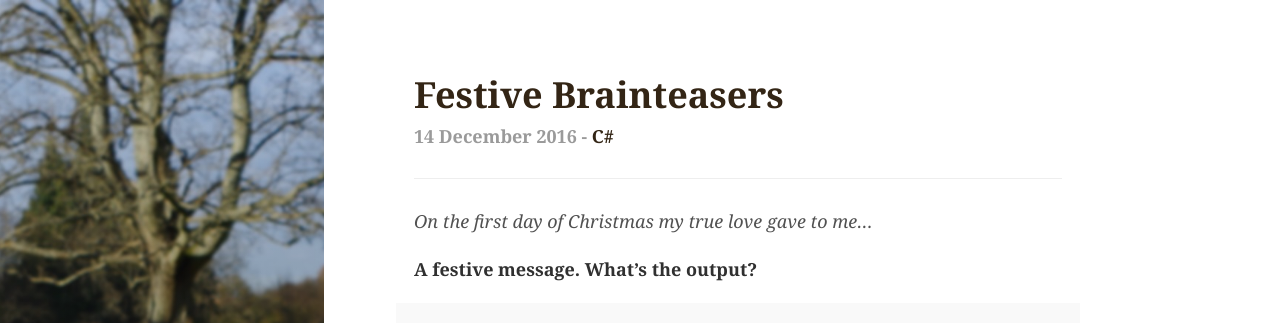
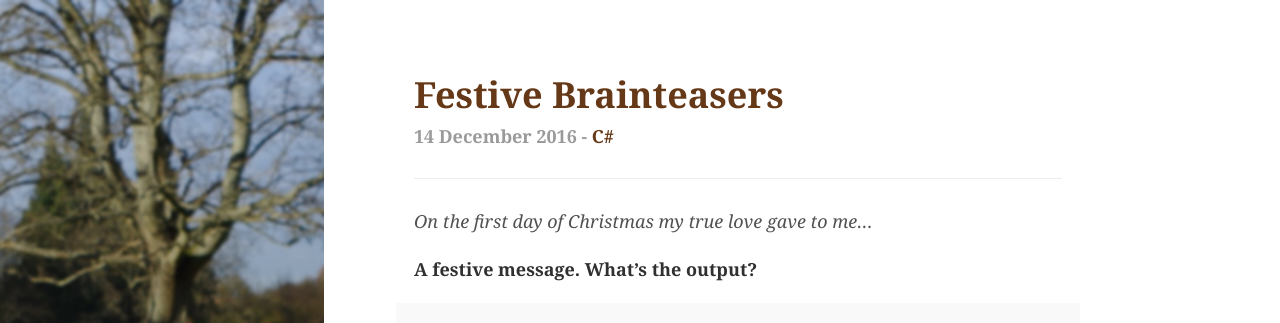
Before and after one commit to edpollitt/edpollitt.github.io, a Jekyll site: the page built from index.html, in a window 1280 px wide. Shown: the top 323 px of the page. Built offline with Jekyll 4.4.1, drawn with Linux system fonts in a browser that asks for light colours; the list of posts is cut into pages by our own code.

Commit message:
change font colour

```diff
--- a/_config.yml
+++ b/_config.yml
@@ -28,7 +28,7 @@ description:         >
 
 # Fallback image and color if not overwritten for tag or post
 image:               /public/img/goddards.jpg
-color:               '#332515'
+color:               '#653817'
 
 # Fonts
 font:                'Georgia, serif'
```
